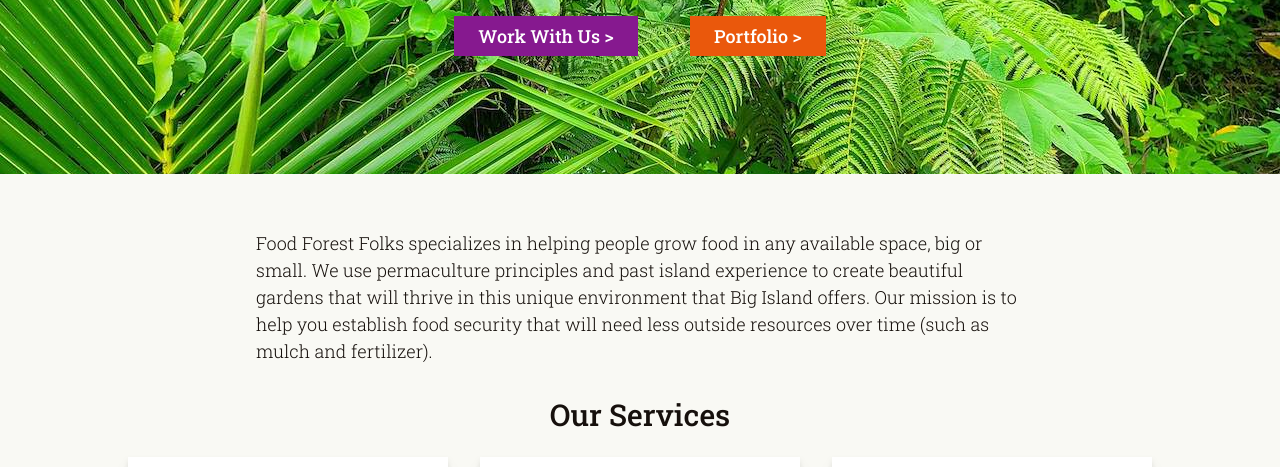
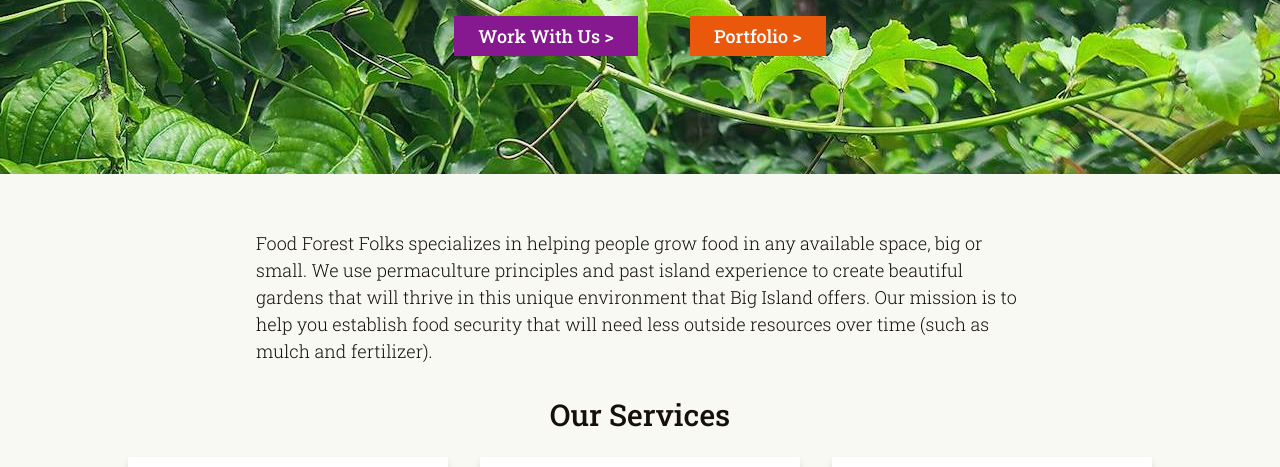
Before and after one commit to tdurtschi/food-forest-folks, a website: page index.html in a window 1280 px wide. Shown: the part 306-773 px from the top of the page. Drawn offline with Linux system fonts and the light colour scheme.

Commit message:
Use lilikoi for header image

```diff
--- a/index.html
+++ b/index.html
@@ -39,7 +39,7 @@
     </div>
   </div>
   <div class="w-100 relative h-60 sm:h-96 overflow-hidden mb-10">
-    <img class="absolute bottom-0 lg:-bottom-40 z-10 w-full" src="./images/splash.jpg" />
+    <img class="absolute bottom-0 lg:-bottom-40 z-10 w-full" src="./images/lilikoi.jpg" />
     <div class="relative z-20 h-full flex flex-col items-center justify-center">
       <h1 class="text-4xl sm:text-6xl text-white text-shadow">Edible Landscaping</h1>
       <div class="mt-6 sm:mt-12">
```
Also changed, not shown: images/lilikoi.jpg (added).
